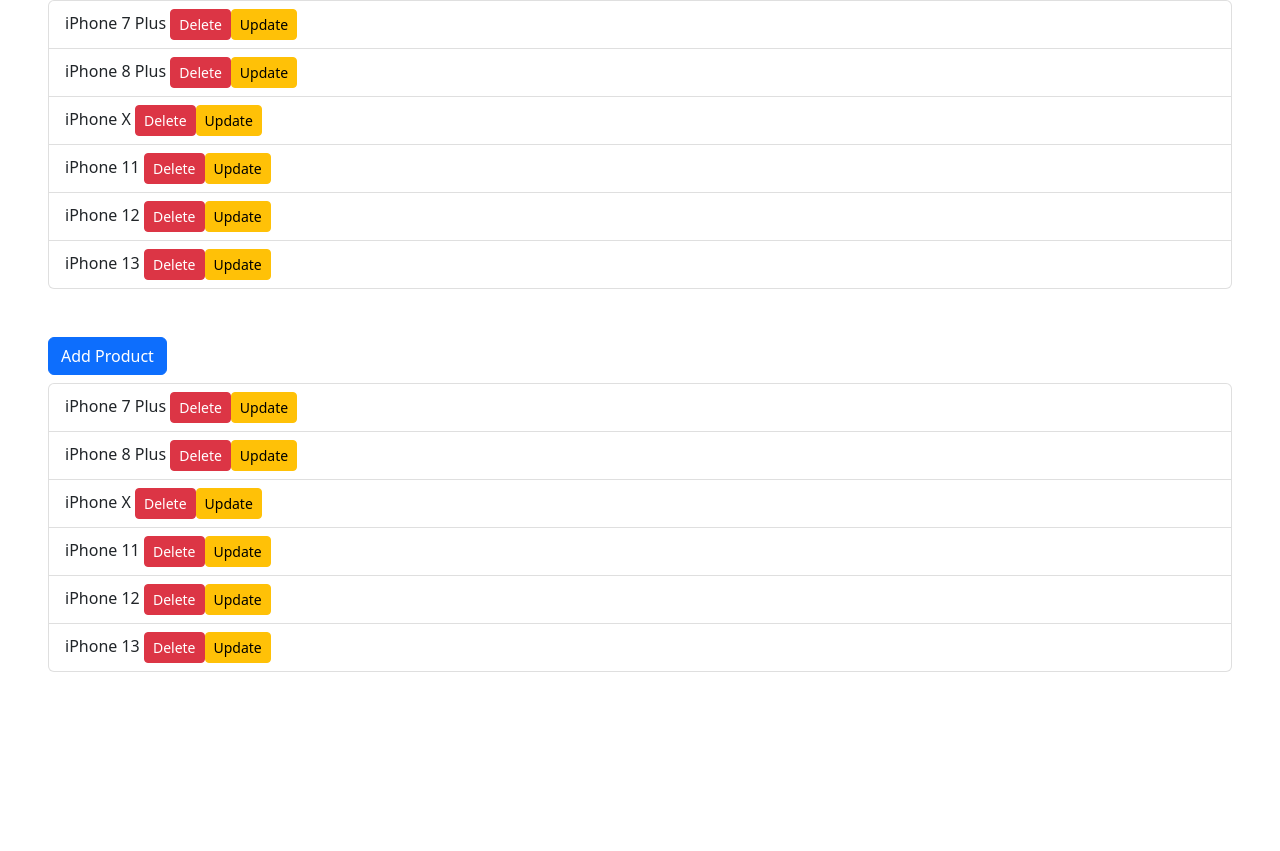
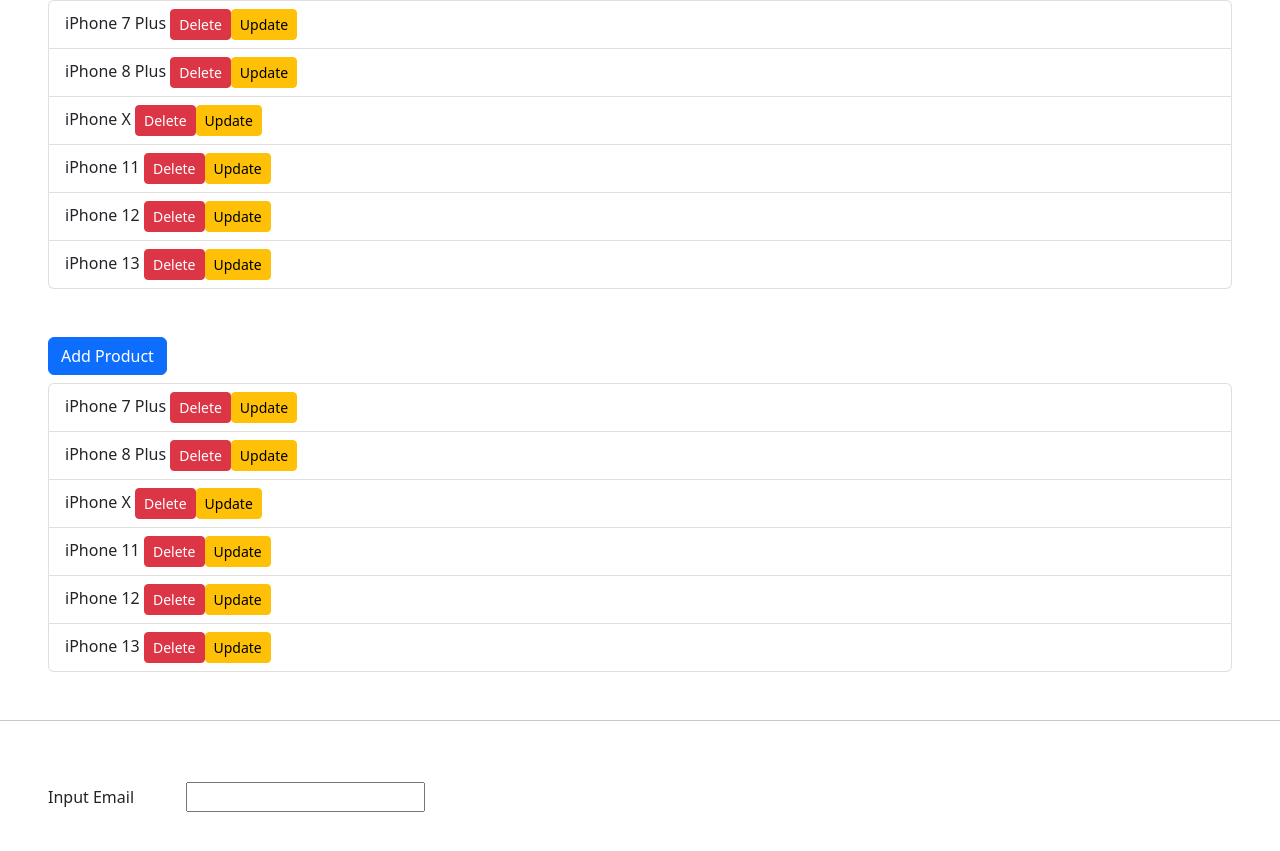
Before and after one commit to MustafaPeynirci/Angular-Development-Project, an Angular app in the folder example/: page / in a window 1280 px wide. Shown: the part 2162-3013 px from the top of the page. Before the commit the page ends 2882 px from the top, so only its background shows below. Built offline with nearby package versions, Linux system fonts and the light colour scheme.

Commit message:
custom-directives

```diff
--- a/example/src/app/app.module.ts
+++ b/example/src/app/app.module.ts
@@ -3,11 +3,13 @@ import { NgModule } from '@angular/core';
 import { BrowserModule } from '@angular/platform-browser';
 
 import { ProductComponent } from './product/product.component';
+import { InputEmailDirective } from './input-email.directive';
 
 @NgModule({
   declarations: [
     ProductComponent,
-    SummaryPipe
+    SummaryPipe,
+    InputEmailDirective
   ],
   imports: [
     BrowserModule
--- /dev/null
+++ b/example/src/app/input-email.directive.ts
@@ -0,0 +1,23 @@
+import { Directive, ElementRef, HostListener } from '@angular/core';
+
+@Directive({
+  selector: '[appInputEmail]'
+})
+export class InputEmailDirective {
+
+  @HostListener("focus") onFocus() {
+    console.log("focus");
+    this.element.nativeElement.classList.add("bg-primary")
+  }
+  @HostListener("blur") onBlur() {
+    console.log("blur");
+    this.element.nativeElement.classList.remove("bg-primary")
+    let value: string = this.element.nativeElement.value
+    if (!value.includes("@")) {
+      this.element.nativeElement.value = value.toLowerCase() + "@gmail.com"
+    }
+  }
+
+  constructor(private element: ElementRef) { }
+
+}
--- a/example/src/app/product/product.component.html
+++ b/example/src/app/product/product.component.html
@@ -106,3 +106,6 @@
         </ul>
     </div>
 </ng-template>
+<hr>
+<label class="m-5">Input Email</label>
+<input type="text" appInputEmail class="m-1">
```
